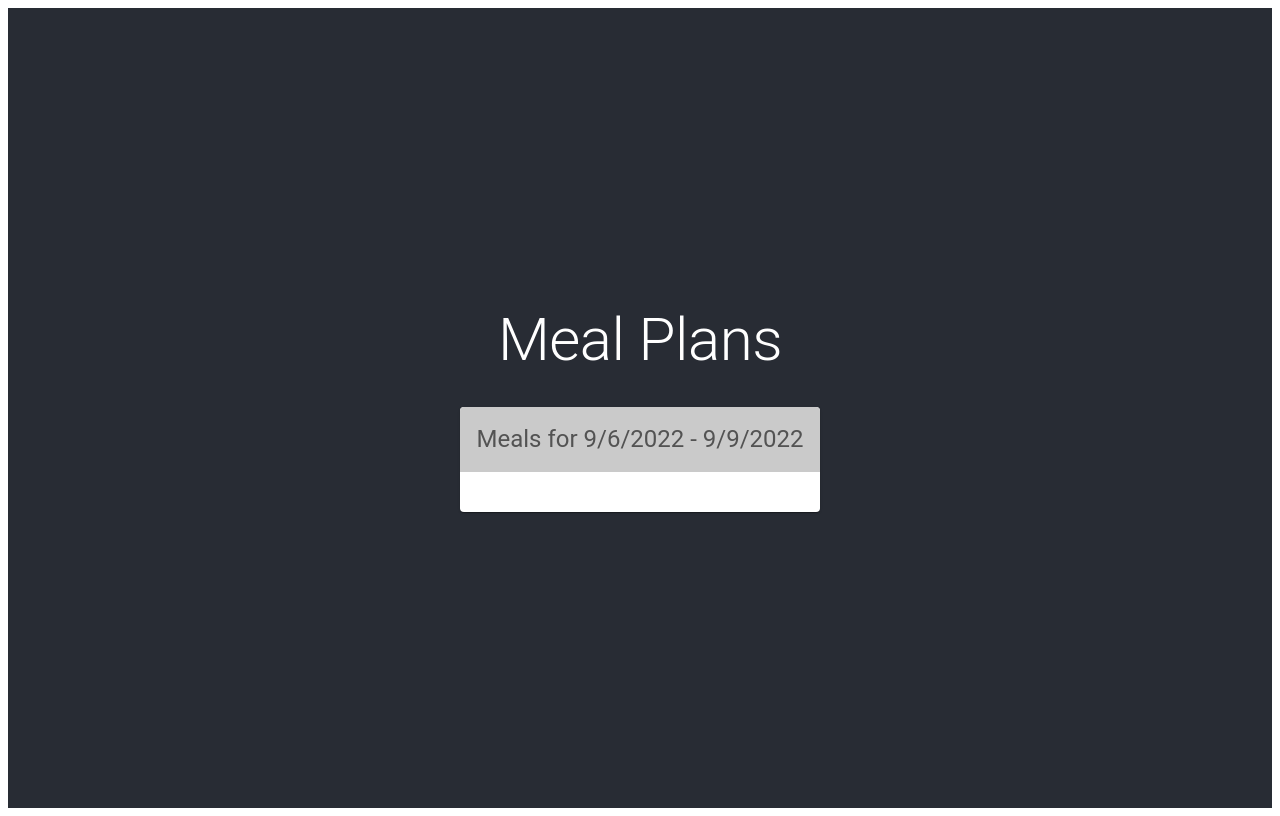
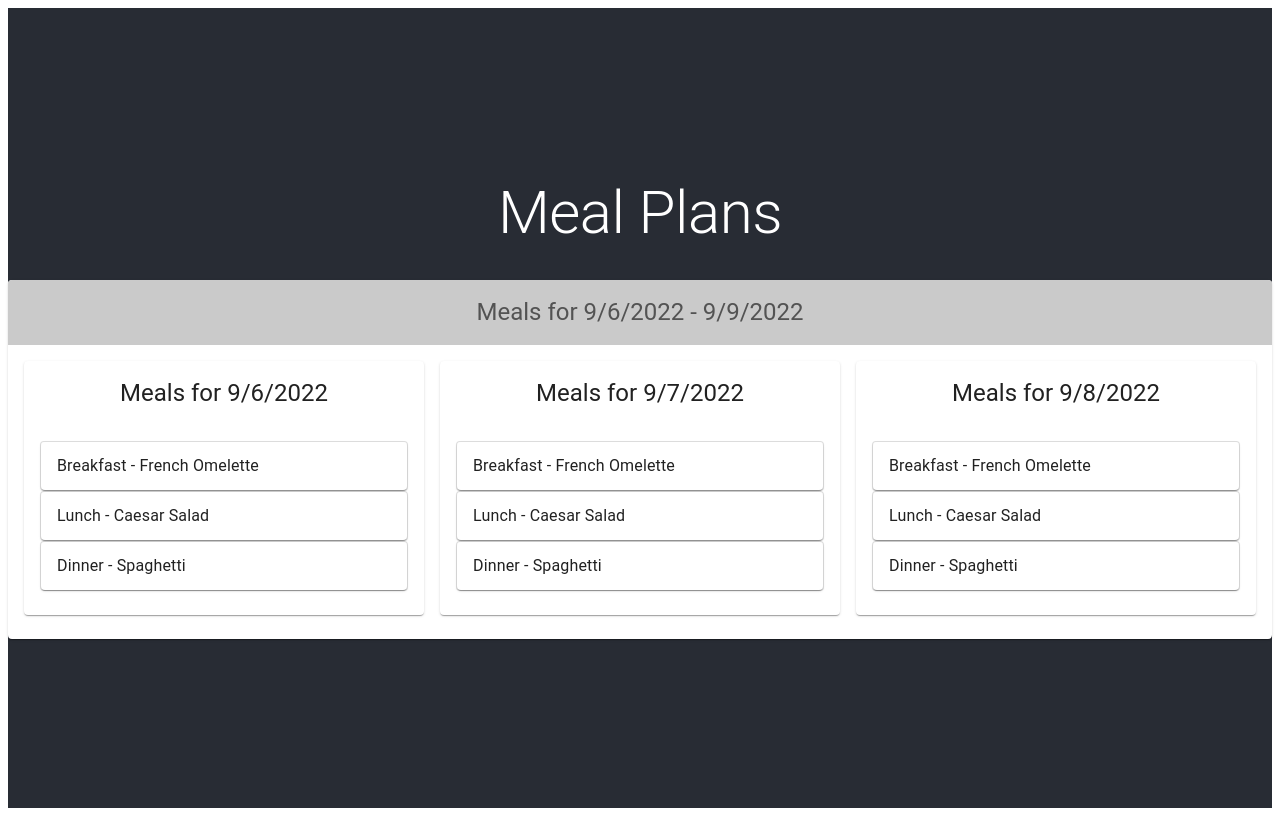
Before and after one commit to almazancameron/ThymeToCook, a React (Create React App) app: page /mealplans in a window 1280 px wide. Built offline with nearby package versions, Linux system fonts and the light colour scheme.

Commit message:
Basic Meal Plans

```diff
--- a/src/pages/MealPlans/DayCard/DayCard.js
+++ b/src/pages/MealPlans/DayCard/DayCard.js
@@ -0,0 +1,19 @@
+import { Card, CardHeader, CardContent } from "@mui/material"
+import MealCard from "./MealCard/MealCard"
+
+const DayCard = ({meals, date}) => {
+    return (
+        <Card container>
+            <CardHeader title={`Meals for ${date.toLocaleDateString()}`} />
+            <CardContent>
+                {meals.map((meal) => {
+                    return (
+                        <MealCard meal={meal} />
+                    )
+                })}
+            </CardContent>
+        </Card>
+    )
+}
+
+export default DayCard
--- a/src/pages/MealPlans/DayCard/MealCard/MealCard.js
+++ b/src/pages/MealPlans/DayCard/MealCard/MealCard.js
@@ -0,0 +1,22 @@
+import { Paper, Typography, Accordion, AccordionSummary, AccordionDetails } from "@mui/material"
+import styles from './MealCard.module.css'
+
+const MealCard = ({meal}) => {
+    return (
+        <Paper variant="outlined">
+            <Accordion>
+                <AccordionSummary
+                    aria-controls="panel1a-content"
+                    id="panel1a-header"
+                >
+                    <Typography>{meal.meal} - {meal.name}</Typography>
+                </AccordionSummary>
+                <AccordionDetails>
+                    <img className={styles.mealImage} src={meal.imageURL} />
+                </AccordionDetails>
+            </Accordion>
+        </Paper>
+    )
+}
+
+export default MealCard
--- /dev/null
+++ b/src/pages/MealPlans/DayCard/MealCard/MealCard.module.css
@@ -0,0 +1,4 @@
+.mealImage {
+    object-fit: scale-down;
+    max-width:100%;
+}
--- a/src/pages/MealPlans/MealPlans.js
+++ b/src/pages/MealPlans/MealPlans.js
@@ -1,6 +1,7 @@
 import { CardContent, CardHeader, Grid, Typography } from '@mui/material';
 import Card from '@mui/material/Card';
 import { Box } from '@mui/system';
+import DayCard from './DayCard/DayCard';
 import styles from './MealPlans.module.css'
 
 
@@ -9,17 +10,20 @@ const MealPlans = () => {
         {
             name:'French Omelette',
             recipeId:'000aaa',
-            meal:'Breakfast'
+            meal:'Breakfast',
+            imageURL: 'https://www.seriouseats.com/thmb/p0fPMJ46OoYl7QCLN92prA0kDv4=/880x0/filters:no_upscale():max_bytes(150000):strip_icc():format(webp)/__opt__aboutcom__coeus__resources__content_migration__serious_eats__seriouseats.com__recipes__images__2016__04__20160323-french-omelet-vicky-wasik--29-4443fd8d1f5b4e359f31e384d901cefb.jpg'
         },
         {
             name:'Caesar Salad',
             recipeId: '123abc',
             meal: 'Lunch',
+            imageURL: 'https://natashaskitchen.com/wp-content/uploads/2019/01/Caesar-Salad-Recipe-3.jpg'
         },
         {
             name:'Spaghetti',
             recipeId:'345def',
-            meal:'Dinner'
+            meal:'Dinner',
+            imageURL: 'https://veganwithgusto.com/wp-content/uploads/2021/05/speedy-spaghetti-arrabbiata-1st-image.jpg'
         }
     ]
     const mockDays = [
@@ -55,7 +59,11 @@ const MealPlans = () => {
                 <CardContent component='div'>
                     <Grid container spacing={2}>
                         {mockMealPlan.days.map((dayPlan) => {
-
+                            return (
+                                <Grid item xs={12} md={12/mockMealPlan.days.length}>
+                                    <DayCard meals={dayPlan.meals} date={dayPlan.date} />
+                                </Grid>
+                            )
                         })}
                     </Grid>
                 </CardContent>
```
